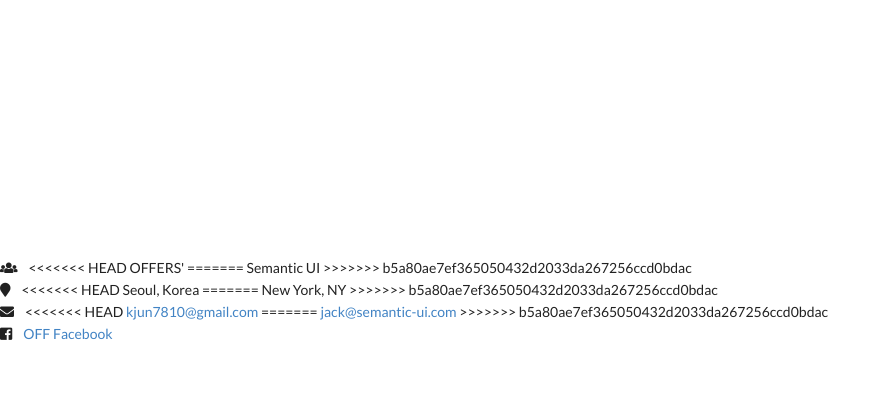
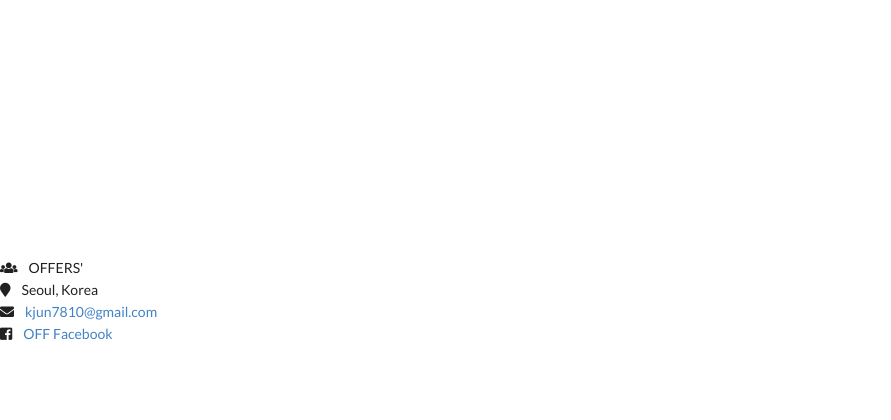
Before and after one commit to wiggleji/OFF_pdf, a Django app: page / in a window 1280 px wide. Shown: the part 1340-1760 px from the top of the page, without its empty margins (0-891 px from the left). Run offline with Django 3.2, Linux system fonts and the light colour scheme; data that the repository does not hold is empty; parts of the project's set-up code (start-up, migrations or seed data) failed here and were passed over; some libraries are stand-ins or nearby versions.

Commit message:
html page fixed

```diff
--- a/viewer/templates/index.html
+++ b/viewer/templates/index.html
@@ -51,31 +51,19 @@
     <div class="item">
       <i class="users icon"></i>
       <div class="content">
-<<<<<<< HEAD
         OFFERS'
-=======
-        Semantic UI
->>>>>>> b5a80ae7ef365050432d2033da267256ccd0bdac
       </div>
     </div>
     <div class="item">
       <i class="marker icon"></i>
       <div class="content">
-<<<<<<< HEAD
           Seoul, Korea
-=======
-        New York, NY
->>>>>>> b5a80ae7ef365050432d2033da267256ccd0bdac
       </div>
     </div>
     <div class="item">
       <i class="mail icon"></i>
       <div class="content">
-<<<<<<< HEAD
         <a href="mailto:kjun7810@gmail.com">kjun7810@gmail.com</a>
-=======
-        <a href="mailto:jack@semantic-ui.com">jack@semantic-ui.com</a>
->>>>>>> b5a80ae7ef365050432d2033da267256ccd0bdac
       </div>
     </div>
     <div class="item">
--- a/viewer/templates/viewer_b.html
+++ b/viewer/templates/viewer_b.html
@@ -122,7 +122,6 @@
     </script>
 </body>
 </html>
-=======
 <!DOCTYPE html>
 <html>
    <head>
```
